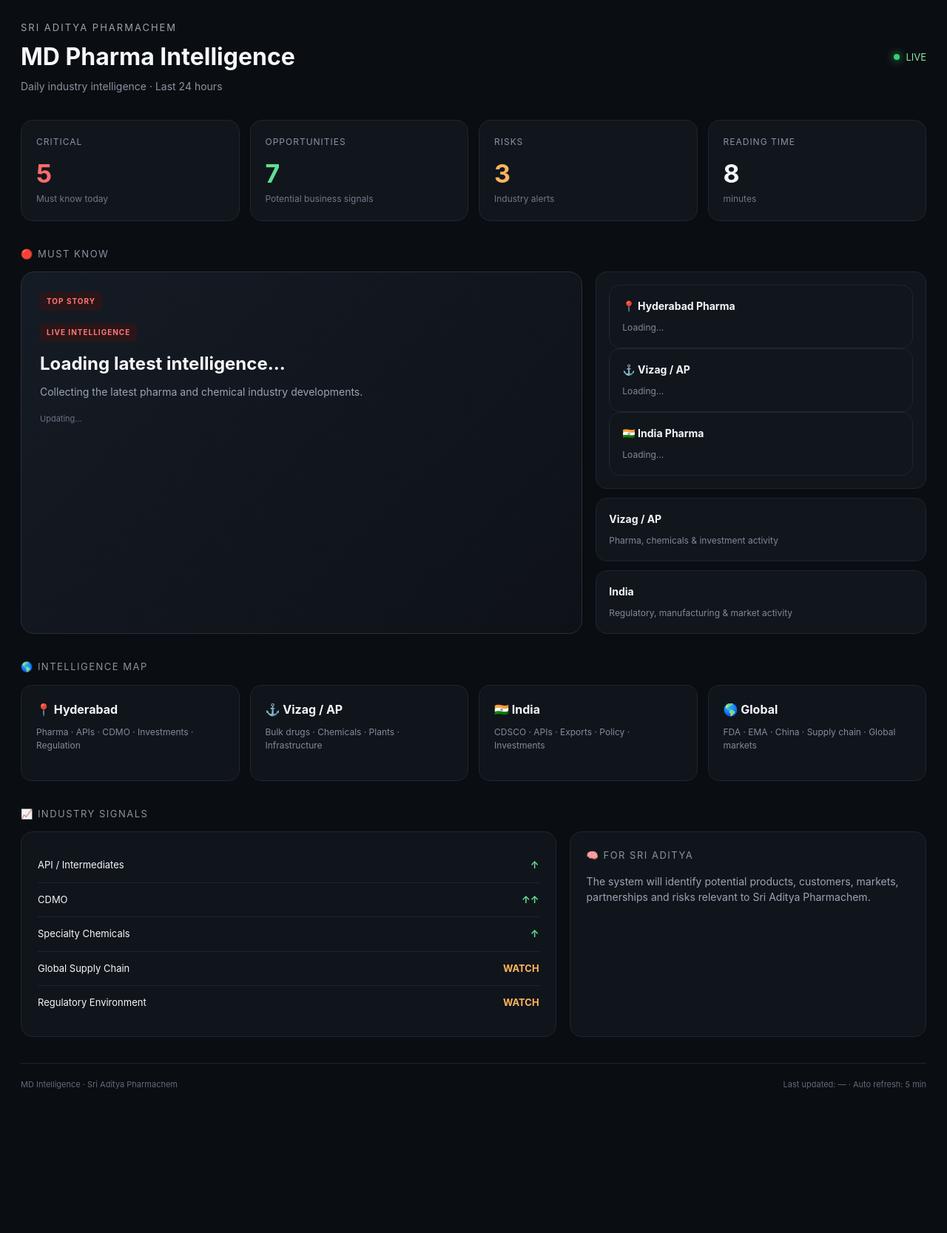
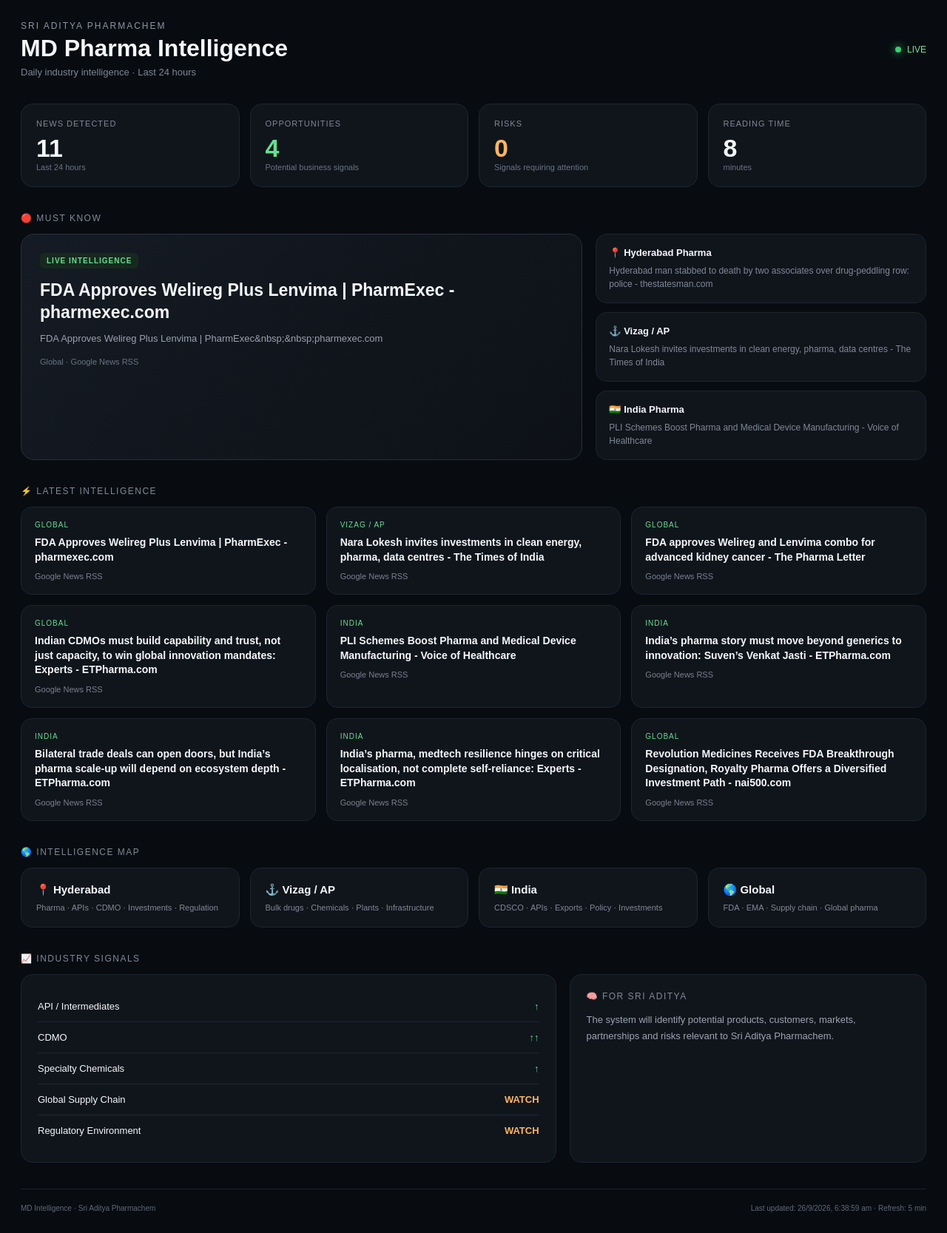
Before and after one commit to hrsriadityapharmachem-ux/pharma-md-intelligence, a plain HTML site: page index.html in a window 1280 px wide. Shown: the whole page at 74% size. Before the commit the page ends 1502 px from the top, so only its background shows below. Drawn offline with Linux system fonts and the light colour scheme.

Commit message:
Update index.html

```diff
--- a/index.html
+++ b/index.html
@@ -1,8 +1,12 @@
 <!DOCTYPE html>
 <html lang="en">
+
 <head>
+
 <meta charset="UTF-8">
-<meta name="viewport" content="width=device-width, initial-scale=1.0">
+
+<meta name="viewport"
+      content="width=device-width, initial-scale=1.0">
 
 <title>MD Pharma Intelligence | Sri Aditya Pharmachem</title>
 
@@ -15,10 +19,9 @@
 }
 
 body {
-    font-family: Inter, Arial, Helvetica, sans-serif;
-    background: #0a0d12;
+    font-family: Arial, Helvetica, sans-serif;
+    background: #080b10;
     color: #f5f7fa;
-    line-height: 1.5;
 }
 
 .container {
@@ -26,8 +29,6 @@
     margin: auto;
     padding: 28px;
 }
-
-/* HEADER */
 
 .header {
     display: flex;
@@ -37,9 +38,9 @@
 }
 
 .brand {
-    font-size: 13px;
+    font-size: 12px;
     letter-spacing: 2px;
-    color: #9ca3af;
+    color: #8c96a5;
     text-transform: uppercase;
 }
 
@@ -50,17 +51,17 @@
 }
 
 .subtitle {
-    color: #8b93a1;
-    margin-top: 5px;
-    font-size: 14px;
+    color: #7d8795;
+    margin-top: 6px;
+    font-size: 13px;
 }
 
 .live {
     display: flex;
     align-items: center;
     gap: 8px;
-    color: #8ee6a7;
-    font-size: 13px;
+    color: #70e59a;
+    font-size: 12px;
 }
 
 .live-dot {
@@ -71,8 +72,6 @@
     box-shadow: 0 0 12px #35d06f;
 }
 
-/* TOP METRICS */
-
 .metrics {
     display: grid;
     grid-template-columns: repeat(4, 1fr);
@@ -81,15 +80,15 @@
 }
 
 .metric {
-    background: #11161d;
-    border: 1px solid #1e2631;
+    background: #10151c;
+    border: 1px solid #1c2530;
     border-radius: 16px;
     padding: 20px;
 }
 
 .metric-label {
-    color: #8993a3;
-    font-size: 12px;
+    color: #7f8998;
+    font-size: 11px;
     text-transform: uppercase;
     letter-spacing: 1px;
 }
@@ -101,33 +100,29 @@
 }
 
 .metric-small {
-    font-size: 12px;
-    color: #707987;
+    font-size: 11px;
+    color: #697381;
 }
 
 .green {
-    color: #62df91;
+    color: #63df91;
 }
 
 .red {
-    color: #ff6b6b;
+    color: #ff6c6c;
 }
 
 .orange {
-    color: #ffb45c;
+    color: #ffb65e;
 }
 
-/* SECTION */
-
 .section-title {
-    font-size: 13px;
+    font-size: 12px;
     letter-spacing: 1.5px;
-    color: #8b93a1;
+    color: #7f8998;
     text-transform: uppercase;
     margin-bottom: 14px;
 }
-
-/* TOP STORIES */
 
 .top-grid {
     display: grid;
@@ -137,8 +132,13 @@
 }
 
 .hero {
-    background: linear-gradient(135deg, #151b24, #0e1218);
-    border: 1px solid #26303d;
+    background: linear-gradient(
+        135deg,
+        #151b24,
+        #0d1117
+    );
+
+    border: 1px solid #25303d;
     border-radius: 18px;
     padding: 25px;
 }
@@ -150,29 +150,32 @@
     font-size: 10px;
     font-weight: 700;
     letter-spacing: 1px;
-    background: #2a1518;
-    color: #ff7777;
+    background: #17291e;
+    color: #63df91;
     margin-bottom: 15px;
 }
 
 .hero h2 {
-    font-size: 24px;
-    line-height: 1.25;
+    font-size: 23px;
+    line-height: 1.3;
     margin-bottom: 12px;
 }
 
+.hero h2 a {
+    color: inherit;
+    text-decoration: none;
+}
+
 .hero p {
-    color: #9ba4b2;
-    font-size: 14px;
+    color: #98a2af;
+    font-size: 13px;
 }
 
 .meta {
     margin-top: 18px;
-    color: #687280;
+    color: #687381;
     font-size: 11px;
 }
-
-/* OPPORTUNITIES */
 
 .side {
     display: flex;
@@ -181,16 +184,16 @@
 }
 
 .side-card {
-    background: #11161d;
-    border: 1px solid #1e2631;
+    background: #10151c;
+    border: 1px solid #1c2530;
     border-radius: 15px;
     padding: 17px;
 }
 
 .side-card strong {
     display: block;
-    font-size: 14px;
-    margin-bottom: 5px;
+    font-size: 13px;
+    margin-bottom: 7px;
 }
 
 .side-card span {
@@ -198,7 +201,53 @@
     color: #7f8997;
 }
 
-/* REGIONS */
+.news-section {
+    margin-top: 30px;
+    margin-bottom: 35px;
+}
+
+.news-grid {
+    display: grid;
+    grid-template-columns: repeat(3, 1fr);
+    gap: 14px;
+}
+
+.news-card {
+    background: #10151c;
+    border: 1px solid #1c2530;
+    border-radius: 15px;
+    padding: 18px;
+    transition: 0.2s;
+}
+
+.news-card:hover {
+    border-color: #3a4655;
+    transform: translateY(-2px);
+}
+
+.news-card .category {
+    color: #63df91;
+    font-size: 10px;
+    text-transform: uppercase;
+    letter-spacing: 1px;
+    margin-bottom: 9px;
+}
+
+.news-card h3 {
+    font-size: 14px;
+    line-height: 1.4;
+    margin-bottom: 10px;
+}
+
+.news-card h3 a {
+    color: #f5f7fa;
+    text-decoration: none;
+}
+
+.news-card p {
+    font-size: 11px;
+    color: #77818f;
+}
 
 .regions {
     display: grid;
@@ -209,23 +258,20 @@
 
 .region {
     background: #10151c;
-    border: 1px solid #1e2631;
+    border: 1px solid #1c2530;
     border-radius: 15px;
     padding: 20px;
-    min-height: 130px;
 }
 
 .region h3 {
-    font-size: 16px;
-    margin-bottom: 10px;
+    font-size: 15px;
+    margin-bottom: 9px;
 }
 
 .region p {
-    font-size: 12px;
-    color: #818b99;
+    font-size: 11px;
+    color: #7f8997;
 }
-
-/* INDUSTRY */
 
 .industry {
     display: grid;
@@ -236,7 +282,7 @@
 
 .panel {
     background: #10151c;
-    border: 1px solid #1e2631;
+    border: 1px solid #1c2530;
     border-radius: 16px;
     padding: 22px;
 }
@@ -245,7 +291,7 @@
     display: flex;
     justify-content: space-between;
     padding: 13px 0;
-    border-bottom: 1px solid #1d242e;
+    border-bottom: 1px solid #1c2530;
     font-size: 13px;
 }
 
@@ -253,19 +299,15 @@
     border-bottom: none;
 }
 
-/* FOOTER */
-
 .footer {
-    border-top: 1px solid #1e2631;
+    border-top: 1px solid #1c2530;
     padding-top: 20px;
     margin-top: 30px;
     color: #606a78;
-    font-size: 11px;
+    font-size: 10px;
     display: flex;
     justify-content: space-between;
 }
-
-/* MOBILE */
 
 @media(max-width: 900px) {
 
@@ -282,8 +324,8 @@
         grid-template-columns: repeat(2, 1fr);
     }
 
-    .title {
-        font-size: 25px;
+    .news-grid {
+        grid-template-columns: 1fr;
     }
 }
 
@@ -305,12 +347,8 @@
         grid-template-columns: 1fr;
     }
 
-    .metric-number {
-        font-size: 27px;
-    }
-
-    .hero h2 {
-        font-size: 20px;
+    .title {
+        font-size: 25px;
     }
 
     .footer {
@@ -320,11 +358,14 @@
 }
 
 </style>
+
 </head>
+
 
 <body>
 
 <div class="container">
+
 
 <!-- HEADER -->
 
@@ -347,8 +388,11 @@
 </div>
 
 <div class="live">
+
 <span class="live-dot"></span>
+
 LIVE
+
 </div>
 
 </div>
@@ -359,17 +403,21 @@
 <div class="metrics">
 
 <div class="metric">
+
 <div class="metric-label">
-                Critical
+News detected
 </div>
 
-            <div class="metric-number red">
-                5
+<div
+id="newsCount"
+class="metric-number">
+--
 </div>
 
 <div class="metric-small">
-                Must know today
+Last 24 hours
 </div>
+
 </div>
 
 
@@ -379,8 +427,10 @@
 Opportunities
 </div>
 
-            <div class="metric-number green">
-                7
+<div
+id="opportunityCount"
+class="metric-number green">
+--
 </div>
 
 <div class="metric-small">
@@ -396,12 +446,14 @@
 Risks
 </div>
 
-            <div class="metric-number orange">
-                3
+<div
+id="riskCount"
+class="metric-number orange">
+--
 </div>
 
 <div class="metric-small">
-                Industry alerts
+Signals requiring attention
 </div>
 
 </div>
@@ -426,7 +478,7 @@
 </div>
 
 
-    <!-- TOP STORIES -->
+<!-- TOP STORY -->
 
 <div class="section-title">
 🔴 Must know
@@ -435,13 +487,9 @@
 
 <div class="top-grid">
 
+
 <div class="hero">
 
-            <div class="tag">
-                TOP STORY
-            </div>
-
-           <div id="topStory">
 <div class="tag">
 LIVE INTELLIGENCE
 </div>
@@ -451,12 +499,13 @@
 </h2>
 
 <p id="topDescription">
-        Collecting the latest pharma and chemical industry developments.
+Connecting to the latest pharma and chemical industry news.
 </p>
 
-    <div class="meta" id="topMeta">
+<div
+id="topMeta"
+class="meta">
 Updating...
-    </div>
 </div>
 
 </div>
@@ -464,7 +513,6 @@
 
 <div class="side">
 
-            <div class="side-card">
 
 <div class="side-card">
 
@@ -504,33 +552,23 @@
 
 </div>
 
+
 </div>
-
-
-            <div class="side-card">
-
-                <strong>
-                    Vizag / AP
-                </strong>
-
-                <span>
-                    Pharma, chemicals & investment activity
-                </span>
 
 </div>
 
 
-            <div class="side-card">
+<!-- LATEST NEWS -->
 
-                <strong>
-                    India
-                </strong>
+<div class="news-section">
 
-                <span>
-                    Regulatory, manufacturing & market activity
-                </span>
+<div class="section-title">
+⚡ Latest intelligence
+</div>
 
-            </div>
+<div
+id="newsGrid"
+class="news-grid">
 
 </div>
 
@@ -546,9 +584,12 @@
 
 <div class="regions">
 
+
 <div class="region">
 
-            <h3>📍 Hyderabad</h3>
+<h3>
+📍 Hyderabad
+</h3>
 
 <p>
 Pharma · APIs · CDMO · Investments · Regulation
@@ -559,7 +600,9 @@
 
 <div class="region">
 
-            <h3>⚓ Vizag / AP</h3>
+<h3>
+⚓ Vizag / AP
+</h3>
 
 <p>
 Bulk drugs · Chemicals · Plants · Infrastructure
@@ -570,7 +613,9 @@
 
 <div class="region">
 
-            <h3>🇮🇳 India</h3>
+<h3>
+🇮🇳 India
+</h3>
 
 <p>
 CDSCO · APIs · Exports · Policy · Investments
@@ -581,13 +626,16 @@
 
 <div class="region">
 
-            <h3>🌎 Global</h3>
+<h3>
+🌎 Global
+</h3>
 
 <p>
-                FDA · EMA · China · Supply chain · Global markets
+FDA · EMA · Supply chain · Global pharma
 </p>
 
 </div>
+
 
 </div>
 
@@ -606,7 +654,9 @@
 
 <div class="trend">
 
-                <span>API / Intermediates</span>
+<span>
+API / Intermediates
+</span>
 
 <strong class="green">
 ↑
@@ -617,7 +667,9 @@
 
 <div class="trend">
 
-                <span>CDMO</span>
+<span>
+CDMO
+</span>
 
 <strong class="green">
 ↑↑
@@ -628,7 +680,9 @@
 
 <div class="trend">
 
-                <span>Specialty Chemicals</span>
+<span>
+Specialty Chemicals
+</span>
 
 <strong class="green">
 ↑
@@ -639,7 +693,9 @@
 
 <div class="trend">
 
-                <span>Global Supply Chain</span>
+<span>
+Global Supply Chain
+</span>
 
 <strong class="orange">
 WATCH
@@ -650,7 +706,9 @@
 
 <div class="trend">
 
-                <span>Regulatory Environment</span>
+<span>
+Regulatory Environment
+</span>
 
 <strong class="orange">
 WATCH
@@ -667,13 +725,18 @@
 🧠 For Sri Aditya
 </div>
 
-            <p style="color:#9ba4b2;font-size:14px;">
-                The system will identify potential products,
-                customers, markets, partnerships and risks
-                relevant to Sri Aditya Pharmachem.
+<p
+style="color:#9ba4b2;font-size:13px;line-height:1.7;">
+
+The system will identify potential
+products, customers, markets,
+partnerships and risks relevant
+to Sri Aditya Pharmachem.
+
 </p>
 
 </div>
+
 
 </div>
 
@@ -686,78 +749,149 @@
 MD Intelligence · Sri Aditya Pharmachem
 </span>
 
-        <span>
-            Last updated: — · Auto refresh: 5 min
+<span id="lastUpdated">
+Last updated: --
 </span>
 
 </div>
 
+
 </div>
+
+
 <script>
 
-<script>
 
 async function loadNews() {
 
 try {
 
-        const response = await fetch(
-            "data.json?time=" + Date.now()
+
+const response =
+await fetch(
+"data.json?time=" +
+Date.now()
 );
 
-        const data = await response.json();
 
-        const articles = data.articles || [];
+if (!response.ok) {
+
+throw new Error(
+"Could not load data.json"
+);
+
+}
+
+
+const data =
+await response.json();
+
+
+const articles =
+data.articles || [];
+
 
 console.log(
-            "Live articles:",
+"Articles loaded:",
 articles.length
 );
 
 
-        /*
-        -----------------------------
-        FIND ARTICLES BY REGION
-        -----------------------------
-        */
+/* NEWS COUNT */
 
-        const hyderabad =
-            articles.filter(
-                a => a.category === "Hyderabad"
+document.getElementById(
+"newsCount"
+).textContent =
+articles.length;
+
+
+/* OPPORTUNITIES */
+
+const opportunityKeywords = [
+
+"investment",
+"investments",
+"capacity",
+"plant",
+"expansion",
+"cdmo",
+"partnership",
+"export",
+"manufacturing",
+"facility"
+
+];
+
+
+const opportunities =
+articles.filter(article => {
+
+const text =
+article.title.toLowerCase();
+
+return opportunityKeywords.some(
+word => text.includes(word)
 );
 
-        const vizag =
-            articles.filter(
-                a => a.category === "Vizag / AP"
+});
+
+
+document.getElementById(
+"opportunityCount"
+).textContent =
+opportunities.length;
+
+
+/* RISKS */
+
+const riskKeywords = [
+
+"warning",
+"recall",
+"shortage",
+"sanction",
+"restriction",
+"ban",
+"contamination",
+"inspection",
+"regulatory"
+
+];
+
+
+const risks =
+articles.filter(article => {
+
+const text =
+article.title.toLowerCase();
+
+return riskKeywords.some(
+word => text.includes(word)
 );
 
-        const india =
-            articles.filter(
-                a => a.category === "India"
-            );
-
-        const global =
-            articles.filter(
-                a => a.category === "Global"
-            );
+});
 
 
-        /*
-        -----------------------------
-        TOP STORY
-        -----------------------------
-        */
+document.getElementById(
+"riskCount"
+).textContent =
+risks.length;
+
+
+/* TOP STORY */
 
 if (articles.length > 0) {
 
-            const top = articles[0];
+const top =
+articles[0];
+
 
 document.getElementById(
 "topTitle"
 ).innerHTML =
+
 `<a href="${top.link}"
-                target="_blank"
-                style="color:inherit;text-decoration:none;">
+target="_blank">
 ${top.title}
 </a>`;
 
@@ -765,85 +899,141 @@
 document.getElementById(
 "topDescription"
 ).textContent =
-                top.description ||
-                "Latest pharma and chemical industry development.";
+
+top.description
+.replace(/<[^>]*>/g, "")
+.substring(0,300);
 
 
 document.getElementById(
 "topMeta"
 ).textContent =
+
 `${top.category} · ${top.source}`;
 
 }
 
 
-        /*
-        -----------------------------
-        REGIONAL CARDS
-        -----------------------------
-        */
+/* REGIONAL NEWS */
 
-        function showLatest(
-            list,
+function regionalNews(
+category,
 elementId
 ) {
+
+const found =
+articles.filter(
+article =>
+article.category === category
+);
+
 
 const element =
 document.getElementById(
 elementId
 );
 
-            if (!element)
-                return;
 
+if (found.length > 0) {
 
-            if (list.length === 0) {
+element.innerHTML =
+
+`<a href="${found[0].link}"
+target="_blank"
+style="color:inherit;text-decoration:none;">
+${found[0].title}
+</a>`;
+
+}
+
+else {
 
 element.textContent =
 "No major development detected.";
 
-                return;
+}
 
 }
 
 
-            const article =
-                list[0];
-
-
-            element.innerHTML =
-                `<a href="${article.link}"
-                target="_blank"
-                style="color:inherit;text-decoration:none;">
-                ${article.title}
-                </a>`;
-
-        }
-
-
-        showLatest(
-            hyderabad,
+regionalNews(
+"Hyderabad",
 "hyderabadNews"
 );
 
 
-        showLatest(
-            vizag,
+regionalNews(
+"Vizag / AP",
 "vizagNews"
 );
 
 
-        showLatest(
-            india,
+regionalNews(
+"India",
 "indiaNews"
 );
 
 
-        /*
-        -----------------------------
-        LAST UPDATED
-        -----------------------------
-        */
+/* LATEST NEWS GRID */
+
+const grid =
+document.getElementById(
+"newsGrid"
+);
+
+
+grid.innerHTML = "";
+
+
+articles
+.slice(0,9)
+.forEach(article => {
+
+
+const card =
+document.createElement(
+"div"
+);
+
+
+card.className =
+"news-card";
+
+
+card.innerHTML = `
+
+<div class="category">
+${article.category}
+</div>
+
+<h3>
+
+<a href="${article.link}"
+target="_blank">
+
+${article.title}
+
+</a>
+
+</h3>
+
+<p>
+
+${article.source}
+
+</p>
+
+`;
+
+
+grid.appendChild(
+card
+);
+
+});
+
+
+/* LAST UPDATED */
 
 if (data.updated) {
 
@@ -851,51 +1041,62 @@
 new Date(data.updated);
 
 
-            document.querySelector(
-                ".footer span:last-child"
+document.getElementById(
+"lastUpdated"
 ).textContent =
+
 "Last updated: " +
+
 date.toLocaleString(
 "en-IN"
 ) +
-                " · Auto refresh: 60 min";
+
+" · Refresh: 5 min";
 
 }
 
 
 }
 
-    catch (error) {
+catch(error) {
 
-        console.error(
-            "News loading error:",
-            error
-        );
+
+console.error(error);
+
+
+document.getElementById(
+"topTitle"
+).textContent =
+"Unable to load latest intelligence";
+
+
+document.getElementById(
+"topDescription"
+).textContent =
+"Please refresh the dashboard.";
+
 
 }
 
 }
 
 
-/*
-LOAD NEWS
-*/
+/* INITIAL LOAD */
 
 loadNews();
 
 
-/*
-REFRESH PAGE DATA
-EVERY 5 MINUTES
-*/
+/* REFRESH EVERY 5 MINUTES */
 
 setInterval(
 loadNews,
 5 * 60 * 1000
 );
 
+
 </script>
 
-</script>
+
 </body>
+
 </html>
```
Lines whose indentation alone changed are shown as unchanged.
